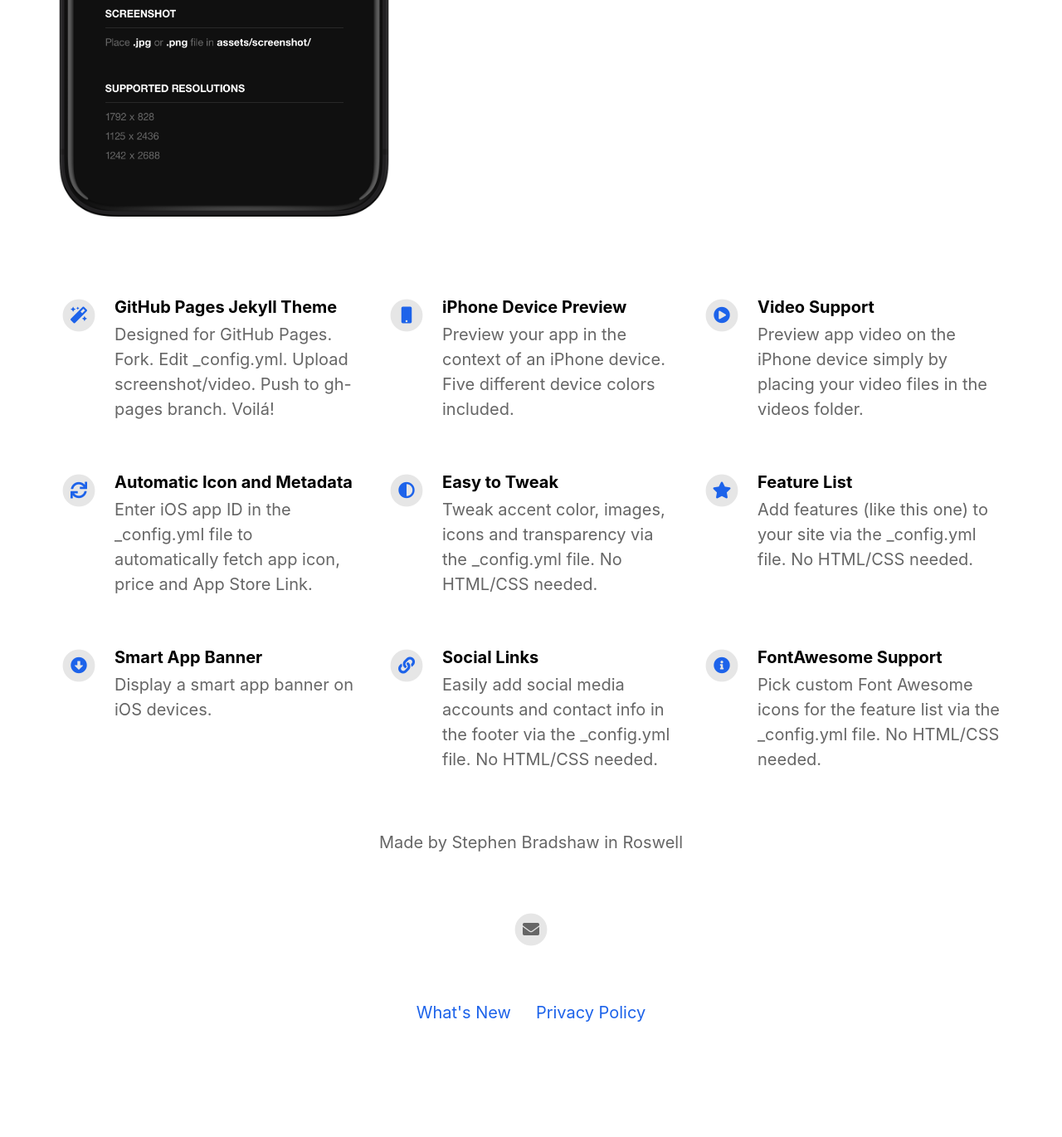
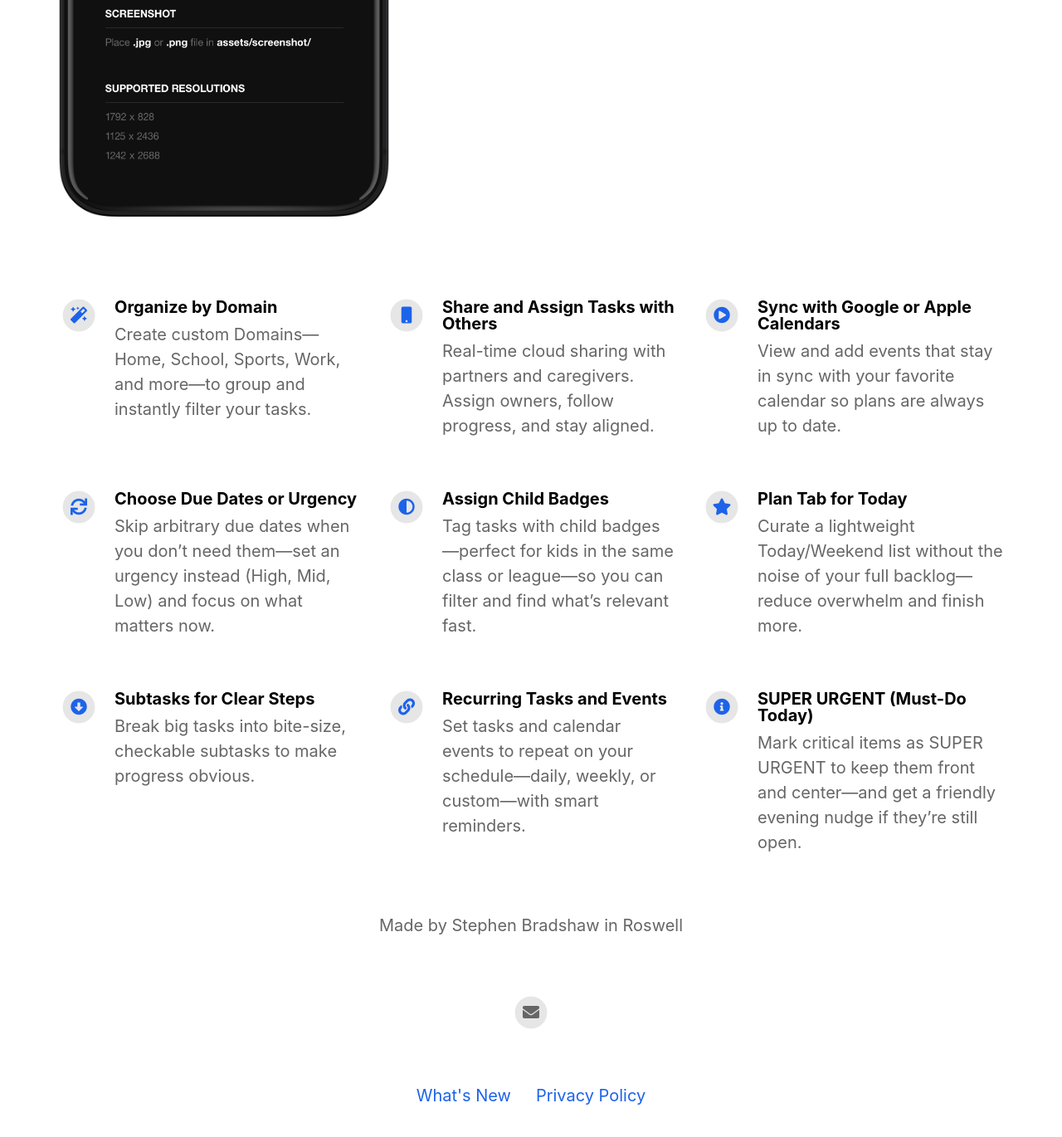
Before and after one commit to DoLife-AI/dolife-site, a Jekyll site: the page built from index.html, in a window 1280 px wide and 1400 px high, scrolled down 724 px. Shown: the top 1370 px of the window at 83% size. Built offline with Jekyll 4.4.1, drawn with Linux system fonts in a browser that asks for light colours; nearby versions of some CDN libraries; before the commit the page ends 2024 px from its top, so only the background shows below that.

Commit message:
Update _config.yml

```diff
--- a/_config.yml
+++ b/_config.yml
@@ -38,46 +38,41 @@
 # Feature List                            Edit, add or remove features to be presented.
 features                                  :
 
-  - title                                 : GitHub Pages Jekyll Theme
-    description                           : Designed for GitHub Pages. Fork. Edit _config.yml. Upload screenshot/video. Push to gh-pages branch. Voilá!
+  - title                                 : Organize by Domain
+    description                           : Create custom Domains—Home, School, Sports, Work, and more—to group and instantly filter your tasks.
     fontawesome_icon_name                 : magic
 
-  - title                                 : iPhone Device Preview
-    description                           : Preview your app in the context of an iPhone device. Five different device colors included.
+  - title                                 : Share and Assign Tasks with Others
+    description                           : Real-time cloud sharing with partners and caregivers. Assign owners, follow progress, and stay aligned.
     fontawesome_icon_name                 : mobile
 
-  - title                                 : Video Support
-    description                           : Preview app video on the iPhone device simply by placing your video files in the videos folder.
+  - title                                 : Sync with Google or Apple Calendars
+    description                           : View and add events that stay in sync with your favorite calendar so plans are always up to date.
     fontawesome_icon_name                 : play-circle
 
-  - title                                 : Automatic Icon and Metadata
-    description                           : Enter iOS app ID in the _config.yml file to automatically fetch app icon, price and App Store Link.
+  - title                                 : Choose Due Dates or Urgency
+    description                           : Skip arbitrary due dates when you don’t need them—set an urgency instead (High, Mid, Low) and focus on what matters now.
     fontawesome_icon_name                 : sync
 
-  - title                                 : Easy to Tweak
-    description                           : Tweak accent color, images, icons and transparency via the _config.yml file. No HTML/CSS needed.
+  - title                                 : Assign Child Badges
+    description                           : Tag tasks with child badges—perfect for kids in the same class or league—so you can filter and find what’s relevant fast.
     fontawesome_icon_name                 : adjust
 
-  - title                                 : Feature List
-    description                           : Add features (like this one) to your site via the _config.yml file. No HTML/CSS needed.
+  - title                                 : Plan Tab for Today
+    description                           : Curate a lightweight Today/Weekend list without the noise of your full backlog—reduce overwhelm and finish more.
     fontawesome_icon_name                 : star
 
-  - title                                 : Smart App Banner
-    description                           : Display a smart app banner on iOS devices.
+  - title                                 : Subtasks for Clear Steps
+    description                           : Break big tasks into bite-size, checkable subtasks to make progress obvious.
     fontawesome_icon_name                 : arrow-alt-circle-down
 
-  - title                                 : Social Links
-    description                           : Easily add social media accounts and contact info in the footer via the _config.yml file. No HTML/CSS needed.
+  - title                                 : Recurring Tasks and Events
+    description                           : Set tasks and calendar events to repeat on your schedule—daily, weekly, or custom—with smart reminders.
     fontawesome_icon_name                 : link
 
-  - title                                 : FontAwesome Support
-    description                           : Pick custom Font Awesome icons for the feature list via the _config.yml file. No HTML/CSS needed.
+  - title                                 : SUPER URGENT (Must-Do Today)
+    description                           : Mark critical items as SUPER URGENT to keep them front and center—and get a friendly evening nudge if they’re still open.
     fontawesome_icon_name                 : info-circle
-
-  - title                                 : # New Feature Title
-    description                           : # New Feature Description
-    fontawesome_icon_name                 : # Enter Font Awesome icon name (e.g. star). Find icons on fontawesome.com/icons.
-
 
 
 # Theme Settings
```
